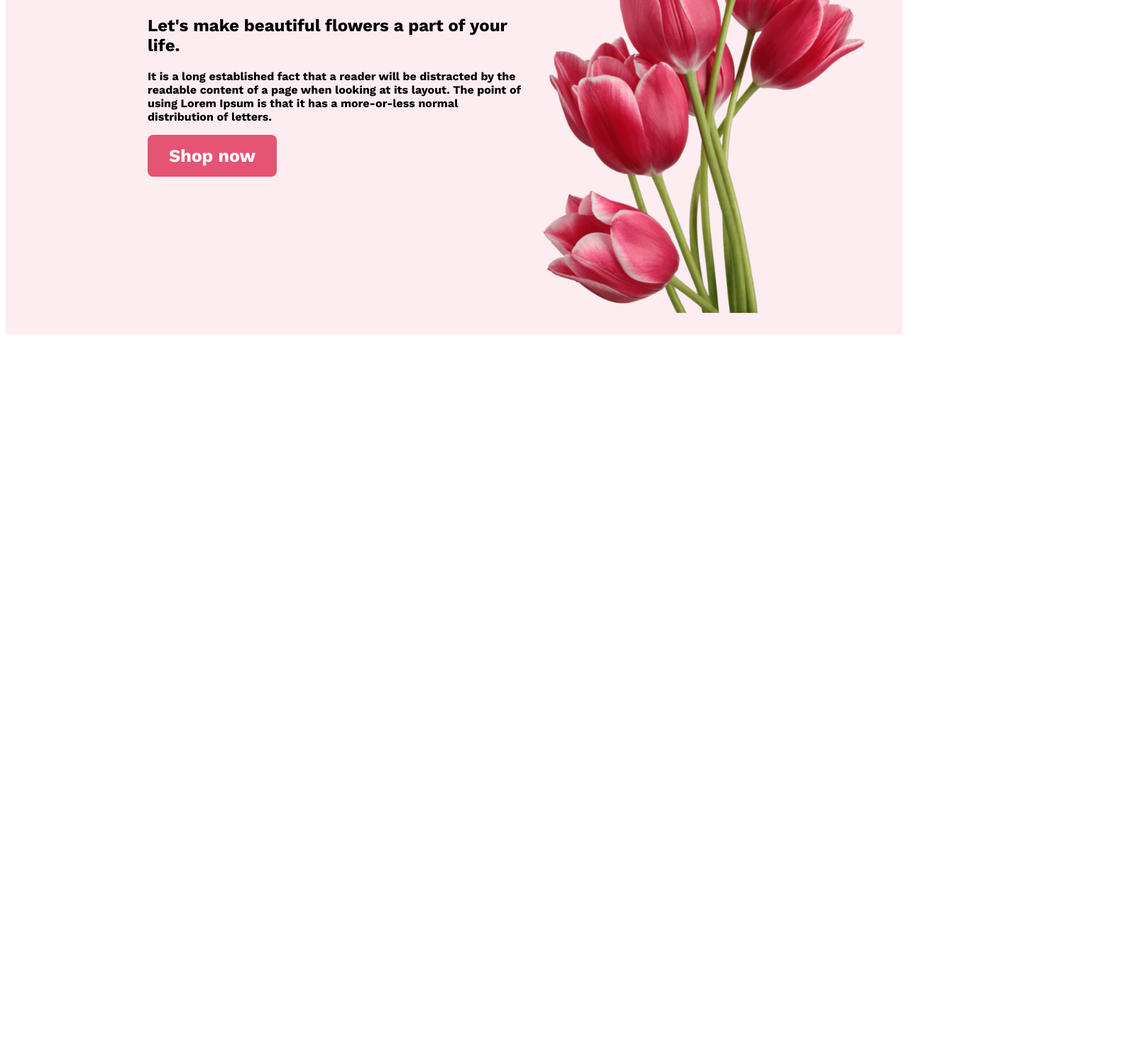
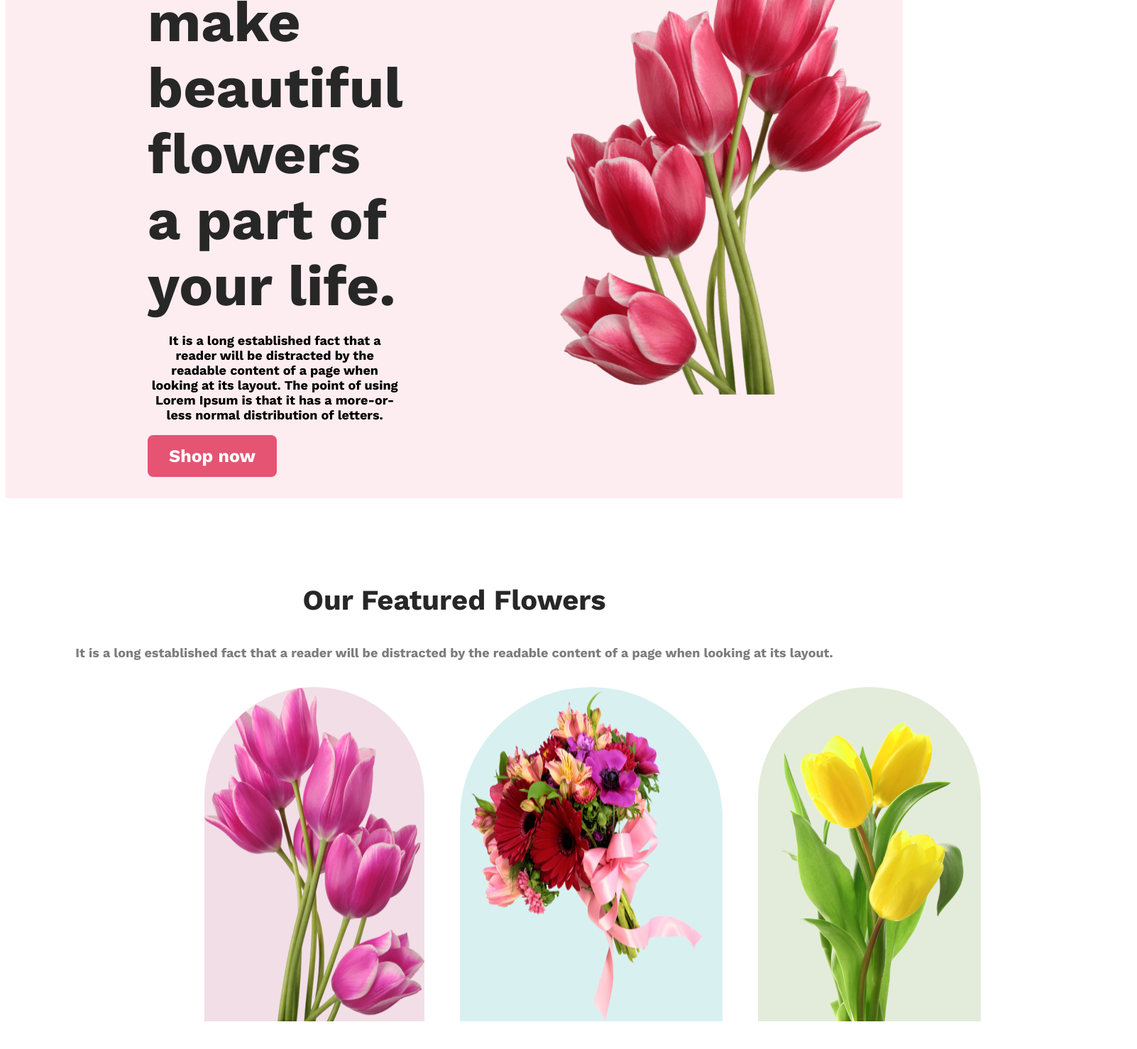
Before and after one commit to nahar-nur/flower-shop-web, a plain HTML site: page index.html in a window 1280 px wide. Shown: the part 286-1764 px from the top of the page at 71% size, 1602 px wide, since content can reach past the window. Before the commit the page ends 800 px from the top, so only its background shows below. Drawn offline with nearby package versions, Linux system fonts and the light colour scheme.

Commit message:
created featured flower section

```diff
--- a/index.html
+++ b/index.html
@@ -23,7 +23,7 @@
             </nav>
             <div class="banner">
                 <div class="banner-content">
-                    <h2 class="banner-title">Let's make beautiful flowers a part of your life.</h2>
+                    <h3 class="banner-title">Let's make beautiful flowers a part of your life.</h3>
                     <p class="banner-description">It is a long established fact that a reader will be distracted by the readable content of a page when looking at its layout. The point of using Lorem Ipsum is that it has a more-or-less normal distribution of letters.</p>
                     <button class="btn-primary">Shop now</button>
                 </div>
@@ -31,7 +31,16 @@
             </div>
     </header>
     <main>
+        <section class="fetured-flower">
+            <h3 class="section-title">Our Featured Flowers</h3>
+            <p class="section-description">It is a long established fact that a reader will be distracted by the readable content of a page when looking at its layout.</p>
+            <div class="flower-pic">
+                <img class="pic-6" src="./images/Flower Asset/pngwing 6.png" alt="">
+                <img class="pic-5" src="./images/Flower Asset/pngwing 5.png" alt="">
+                <img class="pic-7" src="./images/Flower Asset/pngwing 7.png" alt="">
+            </div>
 
+        </section>
     </main>
     <footer>
 
--- a/styles/flower.css
+++ b/styles/flower.css
@@ -43,8 +43,64 @@ nav a{
 .banner{
     padding: 30px 30px 30px 200px;
     display: flex;
+    gap: 200px;
     align-items: center;
+}
+.banner-description{
+    text-align: center;
 }
 .banner-pic{
     width: 500px;
 }
+.banner-title{
+    font-size: 80px;
+    font-weight: 800;
+    margin-bottom: 0px;
+    color: #272727;
+}
+.banner-description{
+    font-size: 18px;
+    font-weight: 400;
+    margin-top: 20px;
+}
+/* main section style */
+/* Style of featured flower section */
+.section-title{
+    color: #272727;
+    text-align: center;
+    font-size: 40px;
+    font-weight: 800;
+    margin-top: 120px;
+
+}
+.section-description{
+    color: rgba(39, 39, 39, 0.60);
+    text-align: center;
+    font-size: 18px;
+    font-weight: 400;
+}
+.flower-pic{
+
+    display:inline-flex;
+    justify-content: baseline;
+    margin-left: 280px;
+    margin-right: 220px;
+    margin-top: 20px;
+    margin-bottom: 120px;
+    gap: 50px;
+}
+.pic-6{
+    background: url(<path-to-image>), lightgray 50% / cover no-repeat;
+    border-radius: 300px 300px 0px 0px;
+    background: rgba(167, 33, 98, 0.15);
+}
+.pic-5{
+    background: url(<path-to-image>), lightgray 50% / cover no-repeat;
+    border-radius: 300px 300px 0px 0px;
+background: rgba(5, 151, 160, 0.15);
+
+}
+.pic-7{
+    border-radius: 300px 300px 0px 0px;
+background: rgba(71, 125, 17, 0.15);
+}
```
